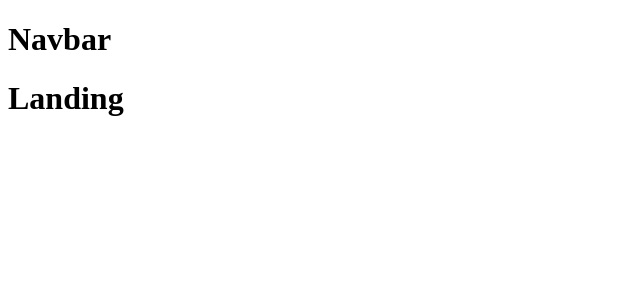
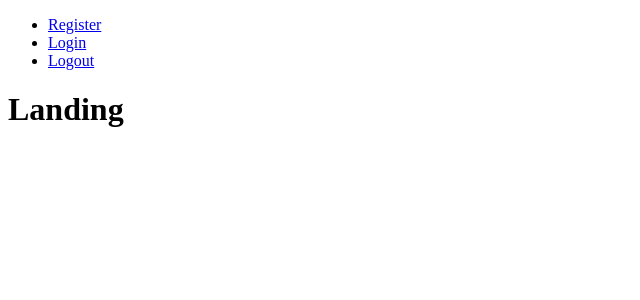
Before and after one commit to ryanoconnor285/skill-amplifier, a React (Create React App) app in the folder client/: page / in a window 1280 px wide. Shown: the top 300 px of the page, without its empty margins (0-640 px from the left). Built offline with nearby package versions, Linux system fonts and the light colour scheme; no server answers.

Commit message:
added auth routes and guest routes

```diff
--- a/client/src/components/navbar/navbar.component.jsx
+++ b/client/src/components/navbar/navbar.component.jsx
@@ -1,11 +1,57 @@
+import React from "react";
+import { Link } from "react-router-dom";
+import { connect } from "react-redux";
+import PropTypes from "prop-types";
+import { logout } from "../../actions/auth";
 import "./navbar.styles.css";
 
-const Navbar = () => {
+const Navbar = ({ auth: { isAuthenticated, loading }, logout }) => {
+  const authLinks = (
+    <ul>
+      <li>
+        <a href="#!">
+          <i className="fas fa-sign-out-alt"></i>{" "}
+          <span className="hide-sm">Logout</span>
+        </a>
+      </li>
+    </ul>
+  );
+
+  const guestLinks = (
+    <ul>
+      <li>
+        <Link to="/register">Register</Link>
+      </li>
+      <li>
+        <Link to="/register">Register</Link>
+      </li>
+    </ul>
+  );
+
   return (
     <div>
-      <h1>Navbar</h1>
+      <ul>
+        <li>
+          <Link to="/register">Register</Link>
+        </li>
+        <li>
+          <Link to="/login">Login</Link>
+        </li>
+        <li>
+          <Link to="/logout">Logout</Link>
+        </li>
+      </ul>
     </div>
   );
 };
 
-export default Navbar;
+Navbar.propTypes = {
+  logout: PropTypes.func.isRequired,
+  auth: PropTypes.object.isRequired,
+};
+
+const mapStateToProps = (state) => ({
+  auth: state.auth,
+});
+
+export default connect(mapStateToProps, { logout })(Navbar);
```
